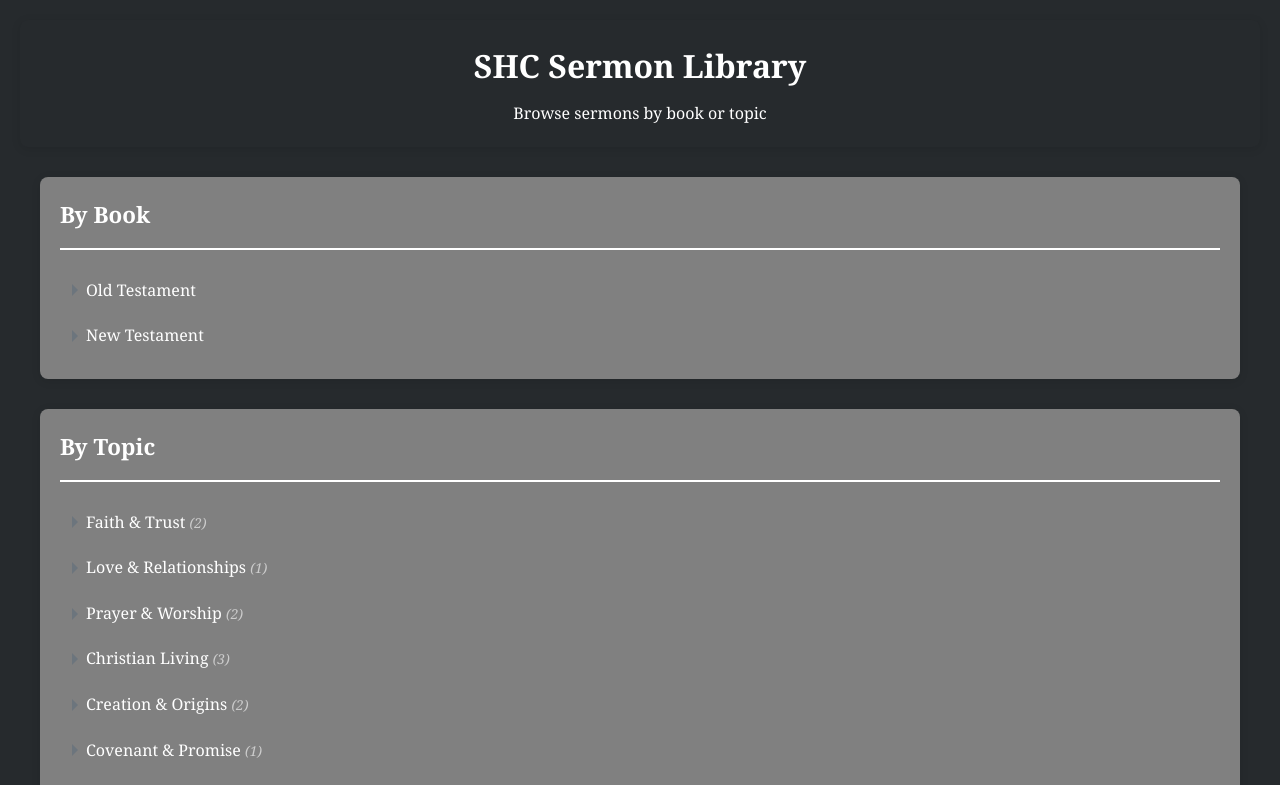
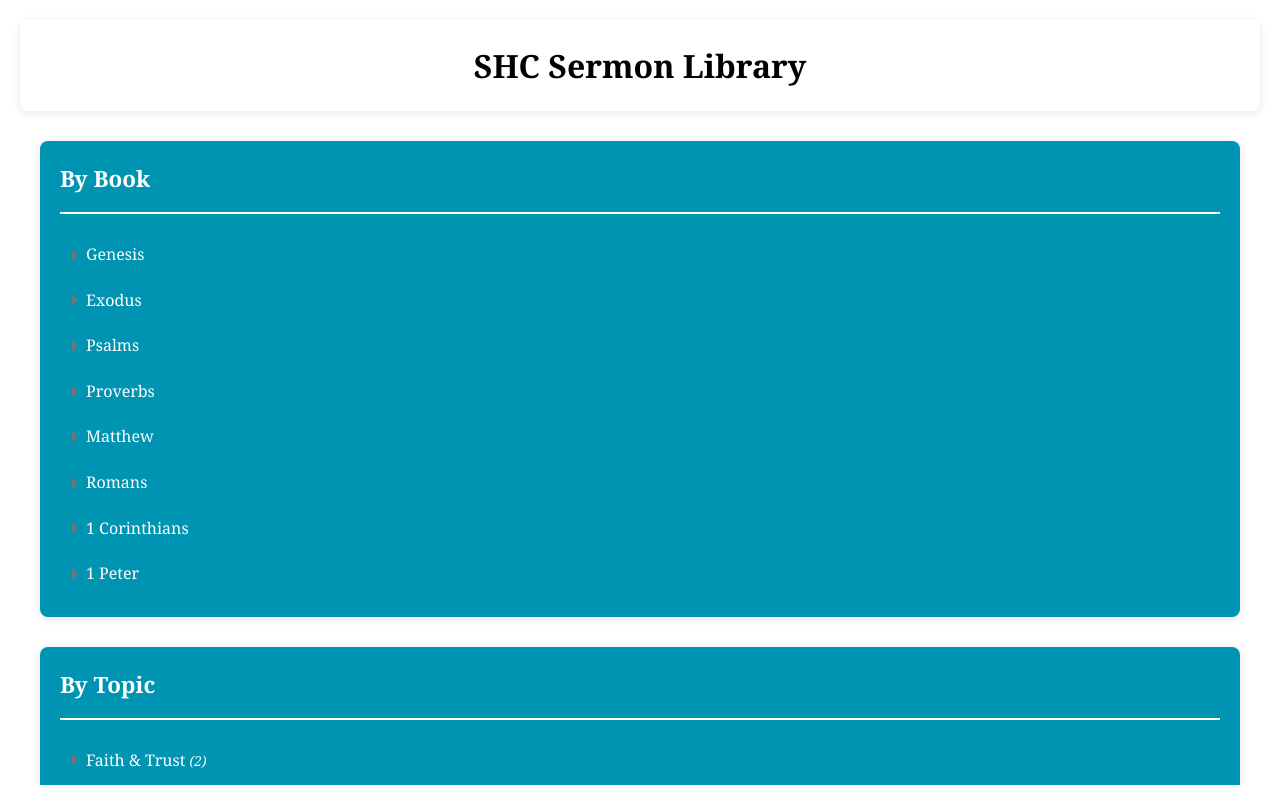
Before and after one commit to nodonoghue/shc-sermon-tree, a plain HTML site: page collapsible_tree.html in a window 1280 px wide. Shown: the top 785 px of the page. Drawn offline with Linux system fonts and the light colour scheme.

Commit message:
reorganize tree, add proper coloring

```diff
--- a/collapsible_tree.html
+++ b/collapsible_tree.html
@@ -1,5 +1,6 @@
 <!DOCTYPE html>
 <html lang="en">
+
 <head>
     <meta charset="UTF-8">
     <meta name="viewport" content="width=device-width, initial-scale=1.0">
@@ -10,26 +11,26 @@
             line-height: 1.6;
             margin: 0;
             padding: 20px;
-            background-color: #262a2d;
-            color: #fff;
+            background-color: #ffffff;
+            color: #000000;
         }
 
         .header {
             text-align: center;
             margin-bottom: 30px;
             padding: 20px;
-            background:#262a2d;
+            background: #ffffff;
             border-radius: 8px;
-            box-shadow: 0 2px 10px rgba(0,0,0,0.1);
+            box-shadow: 0 2px 10px rgba(0, 0, 0, 0.1);
         }
 
         .header h1 {
-            color: #fff;
+            color: #000000;
             margin: 0;
         }
 
         .header p {
-            color: #fff;
+            color: #000000;
             margin: 10px 0 0 0;
         }
 
@@ -42,20 +43,20 @@
         }
 
         .tree-container {
-            background: grey;
+            background: #0094B3;
             border-radius: 8px;
-            box-shadow: 0 2px 10px rgba(0,0,0,0.1);
+            box-shadow: 0 2px 10px rgba(0, 0, 0, 0.1);
             padding: 20px;
         }
 
         .tree-header {
-            border-bottom: 2px solid #fff;
+            border-bottom: 2px solid #ffffff;
             padding-bottom: 15px;
             margin-bottom: 20px;
         }
 
         .tree-header h2 {
-            color: #fff;
+            color: #ffffff;
             margin: 0;
             font-size: 1.4em;
         }
@@ -71,7 +72,7 @@
             padding: 0;
         }
 
-        .tree > ul {
+        .tree>ul {
             margin-left: 0;
         }
 
@@ -97,11 +98,13 @@
         }
 
         .tree-toggle:hover {
-            background-color: orange;
+            background-color: #111c24;
+            color: #ffffff;
         }
 
         .tree-toggle.active {
-            background-color: orange;
+            background-color: #111c24;
+            color: #ffffff;
         }
 
         .toggle-icon {
@@ -164,19 +167,19 @@
 
         .sermon-date {
             font-size: 0.85em;
-            color: #ccc;
+            color: #ffffff;
         }
 
         .video-container {
             padding: 10px;
-            background: grey;
+            background: #0094B3;
             border-radius: 6px;
             margin: 5px 0;
         }
 
         .video-container iframe {
             border-radius: 6px;
-            box-shadow: 0 2px 8px rgba(0,0,0,0.1);
+            box-shadow: 0 2px 8px rgba(0, 0, 0, 0.1);
             max-width: 100%;
             height: auto;
             aspect-ratio: 16/9;
@@ -185,22 +188,22 @@
         .video-placeholder {
             padding: 60px 20px;
             text-align: center;
-            color: #fff;
-            background: grey;
-            border: 2px dashed #dee2e6;
+            color: #ffffff;
+            background: #0094B3;
+            border: 2px dashed #ffffff;
             border-radius: 6px;
             cursor: pointer;
             transition: all 0.3s ease;
         }
 
         .video-placeholder:hover {
-            background: grey;
-            border-color: grey;
+            background: #0094B3;
+            border-color: #ffffff;
         }
 
         .sermon-count {
             font-size: 0.85em;
-            color: #ccc;
+            color: #ffffff;
             font-style: italic;
         }
 
@@ -212,10 +215,10 @@
         }
     </style>
 </head>
+
 <body>
     <div class="header">
         <h1>SHC Sermon Library</h1>
-        <p>Browse sermons by book or topic</p>
     </div>
 
     <div class="container">
@@ -244,7 +247,6 @@
         // Sermon data structure - easily maintainable
         const sermonData = {
             byBook: {
-                "Old Testament": {
                 "Genesis": {
                     "Chapter 1": [
                         { title: "The History of Creation", date: "2024-01-07", id: "gen-1", youtube: "fe_v8NEPzNs" },
@@ -252,37 +254,49 @@
                     "Chapter 2": [
                         { title: "Life in the Garden", date: "2024-01-28", id: "gen-4", youtube: "fe_v8NEPzNs" }
                     ],
-                        "Chapter 3" : [
+                    "Chapter 3": [
                         { title: "The Temptation", date: "2025-08-24", id: "gen-5", youtube: "fe_v8NEPzNs" },
                         { title: "The Fall of Man", date: "2025-08-24", id: "gen-6", youtube: "fe_v8NEPzNs" },
                     ],
                 },
-                    "Psalms": [
+                "Exodus": {
+                    "Chapter 1": [
+
+                    ],
+                },
+                "Psalms": {
+                    "Chapter 1": [
                         { title: "The Lord is My Shepherd", date: "2024-02-04", id: "ps-1", youtube: "fe_v8NEPzNs" },
                         { title: "Trust in the Lord", date: "2024-02-11", id: "ps-2", youtube: "fe_v8NEPzNs" }
                     ],
-                    "Proverbs": [
+                },
+                "Proverbs": {
+                    "Chapter 1": [
                         { title: "Wisdom's Call", date: "2024-02-18", id: "prov-1", youtube: "fe_v8NEPzNs" }
-                    ]
+                    ],
                 },
-                "New Testament": {
-                    "Matthew": [
+                "Matthew": {
+                    "Chapter 1" : [
                         { title: "The Beatitudes", date: "2024-03-03", id: "matt-1", youtube: "fe_v8NEPzNs" },
                         { title: "The Lord's Prayer", date: "2024-03-10", id: "matt-2", youtube: "fe_v8NEPzNs" }
                     ],
-                    "Romans": [
+                },
+                "Romans": {
+                    "Chapter 1": [
                         { title: "The Gospel of Grace", date: "2024-03-17", id: "rom-1", youtube: "fe_v8NEPzNs" },
                         { title: "Living Sacrifices", date: "2024-03-24", id: "rom-2", youtube: "fe_v8NEPzNs" }
                     ],
-                    "1 Corinthians": [
+                },
+                "1 Corinthians": {
+                    "Chapter 1": [
                         { title: "Love Chapter", date: "2024-03-31", id: "cor-1", youtube: "fe_v8NEPzNs" }
                     ],
+                },
                 "1 Peter": {
                     "Chapter 1": [
                         { title: "Expect Something Greater | 1 Peter 1:1-12 | Josh Teis", date: "2025-08-11", id: "1pet-1", youtube: "fe_v8NEPzNs" }
                     ]
-                    }
-                }
+                },
             },
             byTopic: {
                 "Faith & Trust": [
@@ -308,7 +322,7 @@
                 "Covenant & Promise": [
                     { title: "Noah's Covenant", date: "2024-01-21", id: "gen-3", youtube: "fe_v8NEPzNs" }
                 ]
-            }
+            },
         };
 
         let idCounter = 0;
@@ -378,8 +392,8 @@
         }
 
         function generateBookTree() {
-            const bookTreeHtml = Object.entries(sermonData.byBook).map(([testament, books]) => {
-                return createTreeNode(testament, books);
+            const bookTreeHtml = Object.entries(sermonData.byBook).map(([books, chapters]) => {
+                return createTreeNode(books, chapters);
             }).join('');
 
             return `<ul>${bookTreeHtml}</ul>`;
@@ -399,7 +413,7 @@
             document.getElementById('topic-tree').innerHTML = generateTopicTree();
 
             // Add event listeners for toggles
-            document.addEventListener('click', function(e) {
+            document.addEventListener('click', function (e) {
                 if (e.target.closest('.tree-toggle')) {
                     const toggle = e.target.closest('.tree-toggle');
                     const targetId = toggle.getAttribute('data-target');
@@ -477,4 +491,5 @@
         document.addEventListener('DOMContentLoaded', initializeTrees);
     </script>
 </body>
+
 </html>
```
Lines whose indentation alone changed are shown as unchanged.
